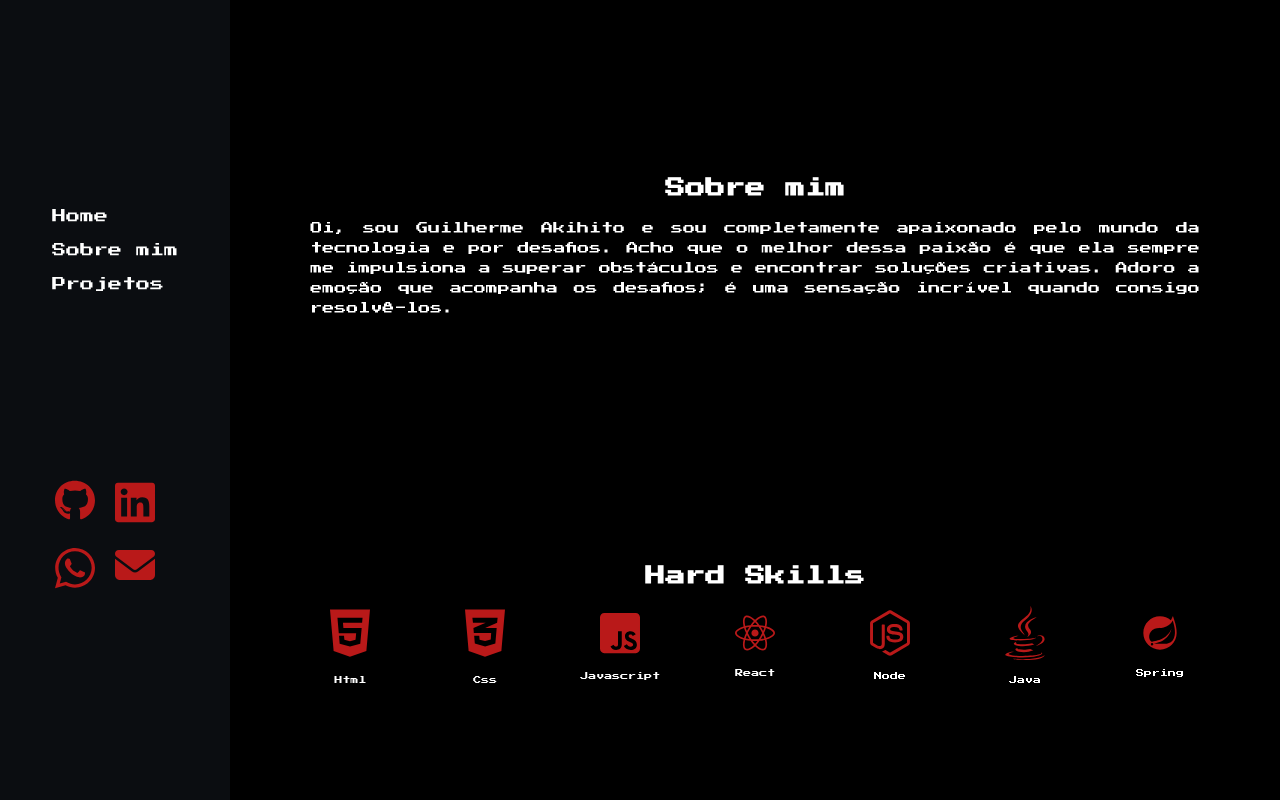
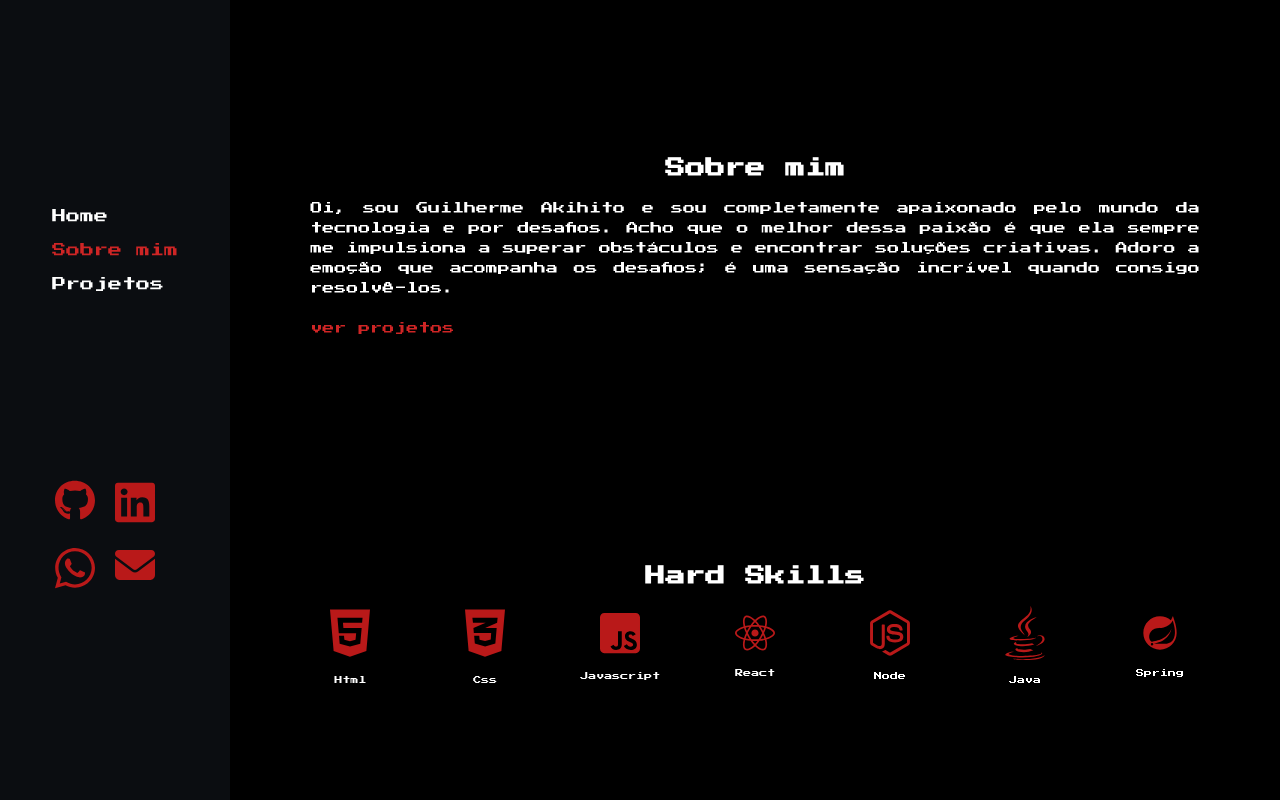
Before and after one commit to Akihito7/myPortfolio, a React (Vite) app: page /about in a window 1280 px wide. Built offline with nearby package versions, Linux system fonts and the light colour scheme.

Commit message:
ajustes finais

```diff
--- a/src/Componentes/Header/index.jsx
+++ b/src/Componentes/Header/index.jsx
@@ -1,6 +1,7 @@
 import { Container } from "./style"
 import { useNavigate } from "react-router-dom"
 import { useEffect, useRef, useState } from "react"
+import { useLocation } from "react-router-dom"
 import github from '../../assets/github.svg'
 import linkedin from '../../assets/linkedin.svg'
 import whatsapp from '../../assets/whatsapp.svg'
@@ -8,26 +9,26 @@ import email from '../../assets/email.svg'
 
 export function Header(){
 
-    const navigate = useNavigate();
+    const navigateTo = useNavigate();
+    const location = useLocation();
 
-    const home = () => {
+    const [currentPage, setCurrentPage] = useState('/');
 
-        navigate('/');
-
-    }
-    const aboutMe = () => {
-        navigate('/about')
-    }
-    const projcts = () => {
-        navigate("/projects")
-    }
+    useEffect(() => {
+       setCurrentPage(location.pathname);
+    })
 
     return (
         <Container id="headerPage">
             <ul>
-                <li id="one" onClick={home}>Home</li>
-                <li onClick={ () => aboutMe() }>Sobre mim</li>
-                <li onClick={projcts}>Projetos</li>
+                <li className={currentPage === "/" ? "paginaAtual" : ""}
+                onClick={() => navigateTo("/")}>Home</li>
+
+                <li className={currentPage === "/about" ? "paginaAtual" : ""}
+                onClick={() => navigateTo('/about')}>Sobre mim</li>
+
+                <li className={currentPage === "/projects" ? "paginaAtual" : ""}
+                onClick={() => navigateTo("/projects")}>Projetos</li>
             </ul>
 
             <div className="iconesContatos">
--- a/src/Componentes/Header/style.js
+++ b/src/Componentes/Header/style.js
@@ -44,5 +44,8 @@ img:hover{
 .isActive{
     display: none;
 }
+.paginaAtual{
+    color: #CE2525;
+}
 
 `
--- a/src/Pages/AboutMe/index.jsx
+++ b/src/Pages/AboutMe/index.jsx
@@ -1,6 +1,7 @@
 import { Container } from './style'
-import {Header} from '../../Componentes/Header'
-import { useEffect,useState} from 'react';
+import { Header } from '../../Componentes/Header'
+import { useEffect, useState } from 'react';
+import { useNavigate } from 'react-router-dom';
 import html from '../../assets/html.svg';
 import css from '../../assets/css.svg';
 import javaS from '../../assets/javascript.svg';
@@ -9,45 +10,51 @@ import node from '../../assets/node.svg';
 import java from '../../assets/java.svg';
 import spring from '../../assets/springBoot.svg';
 
-export function AboutMe(){
+export function AboutMe() {
 
-   const [mounted,setMounted] = useState(false);
+   const navigate = useNavigate();
+   const [mounted, setMounted] = useState(false);
 
    const menuFechado = document.getElementById("menuFechado");
    const headerPagex = document.getElementById("headerPage");
 
-   function menuToggle(){
+   function menuToggle() {
 
-      if(headerPagex.classList.contains("open")){
+      if (headerPagex.classList.contains("open")) {
          headerPagex.classList.remove("open");
          menuFechado.innerHTML = "menu"
       }
-      else{
+      else {
          menuFechado.innerHTML = "close"
          headerPagex.classList.add("open");
       }
    }
 
- useEffect( ()=> {
+   const navProjects = () => {
+      navigate("/projects");
+   }
 
-        if(mounted){
+   useEffect(() => {
+
+      if (mounted) {
          menuFechado.addEventListener("click", menuToggle);
       }
-        else{
+      else {
          setMounted(true);
       }
    }, [mounted]);
 
    return (
       <Container>
-            <Header/>
+         <Header />
          <main>
             <span id="menuFechado" className="material-symbols-outlined">
                menu
             </span>
             <div className="sobremim">
                <h1>Sobre mim</h1>
-                  <p>Oi, sou Guilherme Akihito e sou completamente apaixonado pelo mundo da tecnologia e por desafios. Acho que o melhor dessa paixão é que ela sempre me impulsiona a superar obstáculos e encontrar soluções criativas. Adoro a emoção que acompanha os desafios; é uma sensação incrível quando consigo resolvê-los.</p>
+               <p>Oi, sou Guilherme Akihito e sou completamente apaixonado pelo mundo da tecnologia e por desafios. Acho que o melhor dessa paixão é que ela sempre me impulsiona a superar obstáculos e encontrar soluções criativas. Adoro a emoção que acompanha os desafios; é uma sensação incrível quando consigo resolvê-los. <br /> <br /> <span id='verProjetos' onClick={navProjects}>ver projetos</span>
+               </p>
 
             </div>
             <div className="hardSkills">
--- a/src/Pages/AboutMe/style.js
+++ b/src/Pages/AboutMe/style.js
@@ -44,6 +44,10 @@ h1{
 p{
     font-size: 1.2rem;
     line-height: 2rem;
+}
+#verProjetos{
+   cursor: pointer;
+   color: #CE2525;
 }
 
 .hardSkills{
```
Also changed, not shown: src/assets/screenInitialCavaleiros.png. Lines whose indentation alone changed are shown as unchanged.
